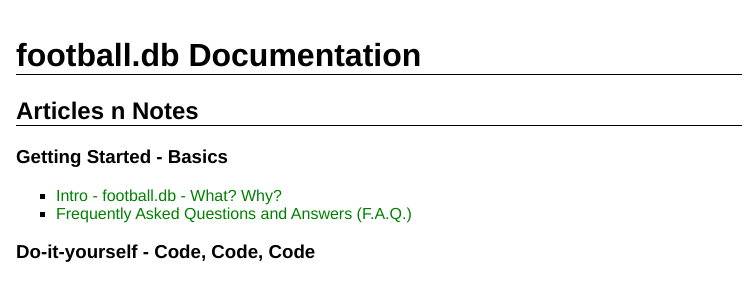
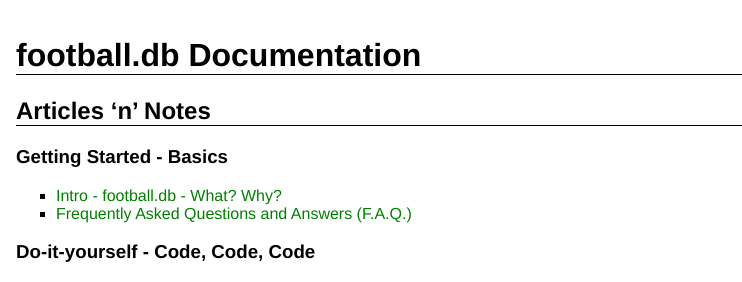
Before and after one commit to openfootball/docs, a Jekyll site: the page built from index.md, in a window 1280 px wide. Shown: the top 282 px of the page, without its empty margins (0-742 px from the left). Built offline with Jekyll 4.4.1, drawn with Linux system fonts in a browser that asks for light colours; part of the change alters nothing that is shown.

```diff
--- a/index.md
+++ b/index.md
@@ -5,13 +5,13 @@ title: football.db Documentation
 
 # {{ page.title }}
 
-## Articles n Notes
+## Articles 'n' Notes
 
 
 ### Getting Started - Basics
 
 - [Intro - football.db - What? Why?](intro.html)
-- [Frequently Asked Questions and Answers (F.A.Q.)](questions.html)
+- [Frequently Asked Questions and Answers (F.A.Q.)](https://github.com/openfootball/help)
 
 
 <!--
```
